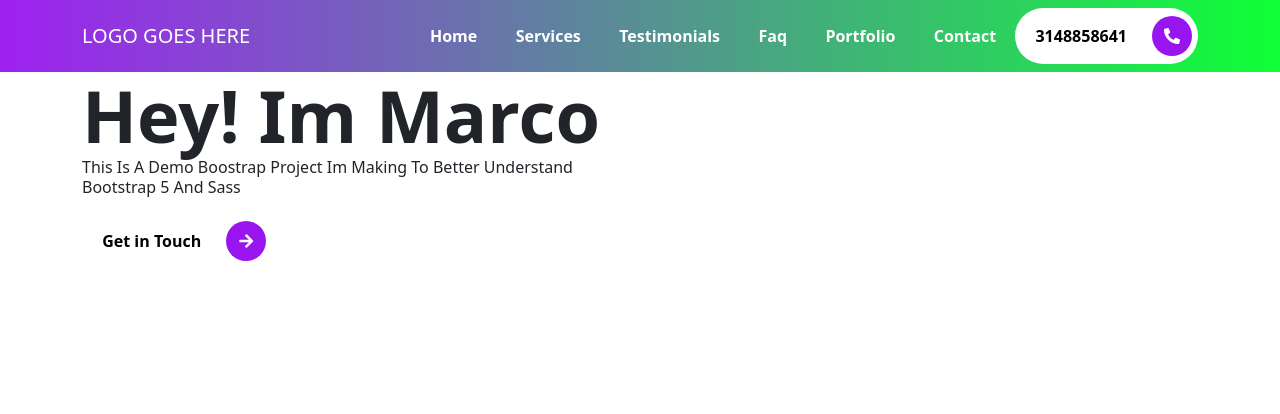
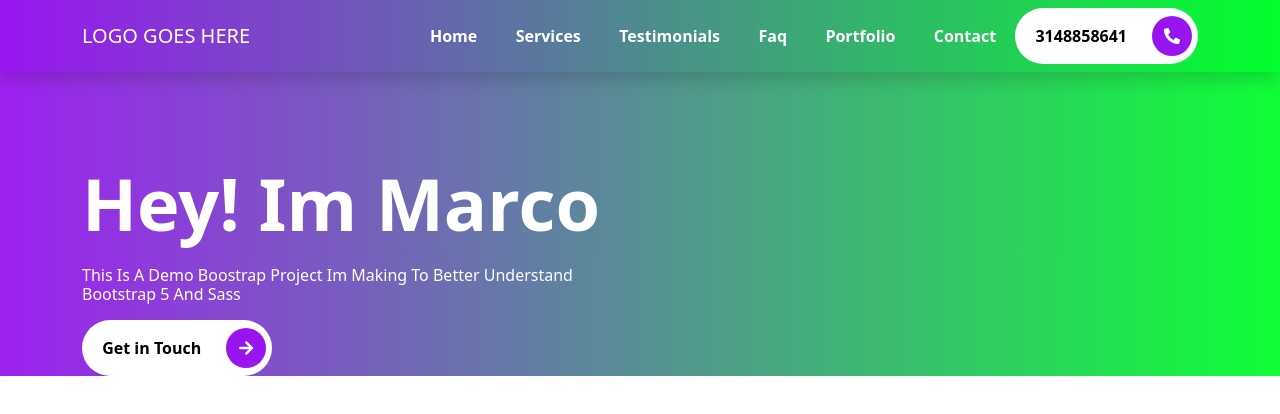
Before and after one commit to mac46005/bootstrap-v5, a website: page index.html in a window 1280 px wide. Drawn offline with Linux system fonts and the light colour scheme.

Commit message:
Left at part 5 @ 5:02:22

```diff
--- a/index.html
+++ b/index.html
@@ -10,7 +10,7 @@
 </head>
 <body>
     <!--* START NAVBAR SECTION -->
-    <nav class="navbar navbar-expand-lg navbar-dark menu">
+    <nav class="navbar navbar-expand-lg navbar-dark menu shadow fixed-top">
         <div class="container">
           <a class="navbar-brand" href="#">
               LOGO GOES HERE
--- a/scss/components/_typography.scss
+++ b/scss/components/_typography.scss
@@ -6,10 +6,12 @@
     &--intro{
         display: inline-block;
         font-weight: 700;
+        color: $white;
     }
     &--description{
         display: block;
         font-size: 1rem;
-
+        color: $white;
+        margin-top: 1.2rem;
     }
 }
--- a/scss/sections/_intro-section.scss
+++ b/scss/sections/_intro-section.scss
@@ -0,0 +1,9 @@
+@use'../custom' as *;
+@use'../components/mixins' as *;
+
+.intro-section{
+    @include gradient;
+    padding: 10rem 0 0 0;
+    width: 100%;
+    height: 100%;
+}
```
Also changed, not shown: assets/css/style.css, 1 other file.
